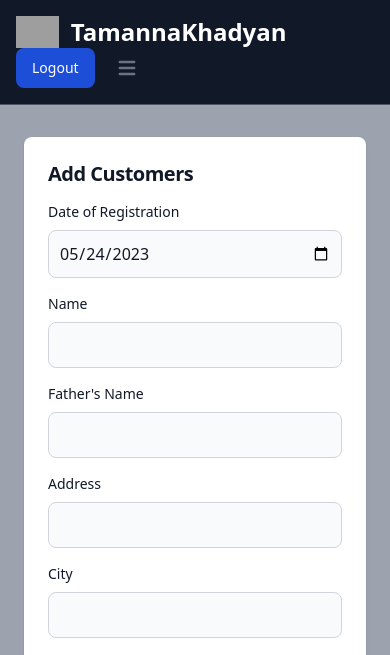
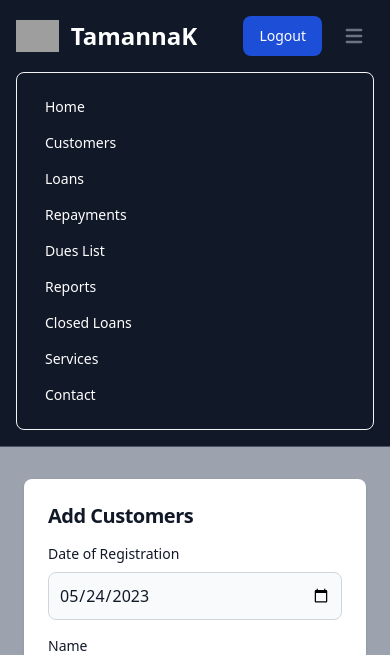
Before and after one commit to digiwebminds/tamannakhadyan.com, a PHP site: page /admin/add_user.php in a window 390 px wide, after a click on "Open main menu". Shown: the top 655 px of the page. Run offline with PHP 8.4, Linux system fonts and the light colour scheme; some libraries are stand-ins or nearby versions; grey boxes are pictures that could not be loaded.

Commit message:
navbar fixed

```diff
--- a/include/navbar.php
+++ b/include/navbar.php
@@ -12,19 +12,19 @@
     <div class="max-w-screen-xl flex flex-wrap items-center justify-between mx-auto p-4">
     <a href="#" class="flex items-center">
         <img src="https://flowbite.com/docs/images/logo.svg" class="h-8 mr-3" alt="Flowbite Logo">
-        <span class="self-center text-2xl font-semibold whitespace-nowrap text-white">TamannaKhadyan</span>
+        <span class="self-center text-2xl font-semibold whitespace-nowrap text-white">TamannaK</span>
     </a>
     <div class="flex md:order-2">
         <button type="button" class="text-white bg-blue-700 hover:bg-blue-800 focus:ring-4 focus:outline-none focus:ring-blue-300 font-medium rounded-lg text-sm px-4 py-2 text-center mr-3 md:mr-0">Logout</button>
-        <button data-collapse-toggle="navbar-sticky" type="button" class="inline-flex items-center p-2 text-sm text-gray-500 rounded-lg md:hidden hover:bg-gray-100 focus:outline-none focus:ring-2 focus:ring-gray-200" aria-controls="navbar-sticky" aria-expanded="false">
-          <!-- <span class="sr-only">Open main menu</span> -->
+        <button id="menu-toggle" data-collapse-toggle="navbar-sticky" type="button" class="inline-flex items-center p-2 text-sm text-gray-500 rounded-lg md:hidden hover:bg-gray-100 focus:outline-none focus:ring-2 focus:ring-gray-200" aria-controls="navbar-sticky" aria-expanded="false">
+          <span class="sr-only">Open main menu</span>
           <svg class="w-6 h-6" aria-hidden="true" fill="currentColor" viewBox="0 0 20 20" xmlns="http://www.w3.org/2000/svg"><path fill-rule="evenodd" d="M3 5a1 1 0 011-1h12a1 1 0 110 2H4a1 1 0 01-1-1zM3 10a1 1 0 011-1h12a1 1 0 110 2H4a1 1 0 01-1-1zM3 15a1 1 0 011-1h12a1 1 0 110 2H4a1 1 0 01-1-1z" clip-rule="evenodd"></path></svg>
         </button>
     </div>
     <div class="items-center justify-between hidden w-full md:flex md:w-auto md:order-1" id="navbar-sticky">
       <ul class="flex flex-col p-4 md:p-0 mt-4 font-medium text-sm border border-gray-100 rounded-lg bg-gray-50 md:flex-row md:space-x-8 md:mt-0 md:border-0 bg-gray-900">
         <li>
-          <a href="#" class="block py-2 pl-3 pr-4 text-white rounded hover:bg-gray-100 md:hover:bg-transparent md:hover:text-blue-700 md:p-0" aria-current="page">Home</a>
+          <a href="../admin/dashboard.php" class="block py-2 pl-3 pr-4 text-white rounded hover:bg-gray-100 md:hover:bg-transparent md:hover:text-blue-700 md:p-0" aria-current="page">Home</a>
         </li>
         <li>
           <a href="../admin/customers.php" class="block py-2 pl-3 pr-4 text-white rounded hover:bg-gray-100 md:hover:bg-transparent md:hover:text-blue-700 md:p-0">Customers</a>
@@ -54,5 +54,18 @@
     </div>
     </div>
   </nav>
+
+  <script>
+  document.addEventListener('DOMContentLoaded', function() {
+    var menuToggle = document.getElementById('menu-toggle');
+    var menuContainer = document.getElementById('navbar-sticky');
+    var isOpen = false;
+
+    menuToggle.addEventListener('click', function() {
+      isOpen = !isOpen;
+      menuContainer.style.display = isOpen ? 'block' : 'none';
+    });
+  });
+</script>
 </body>
 </html>
```
